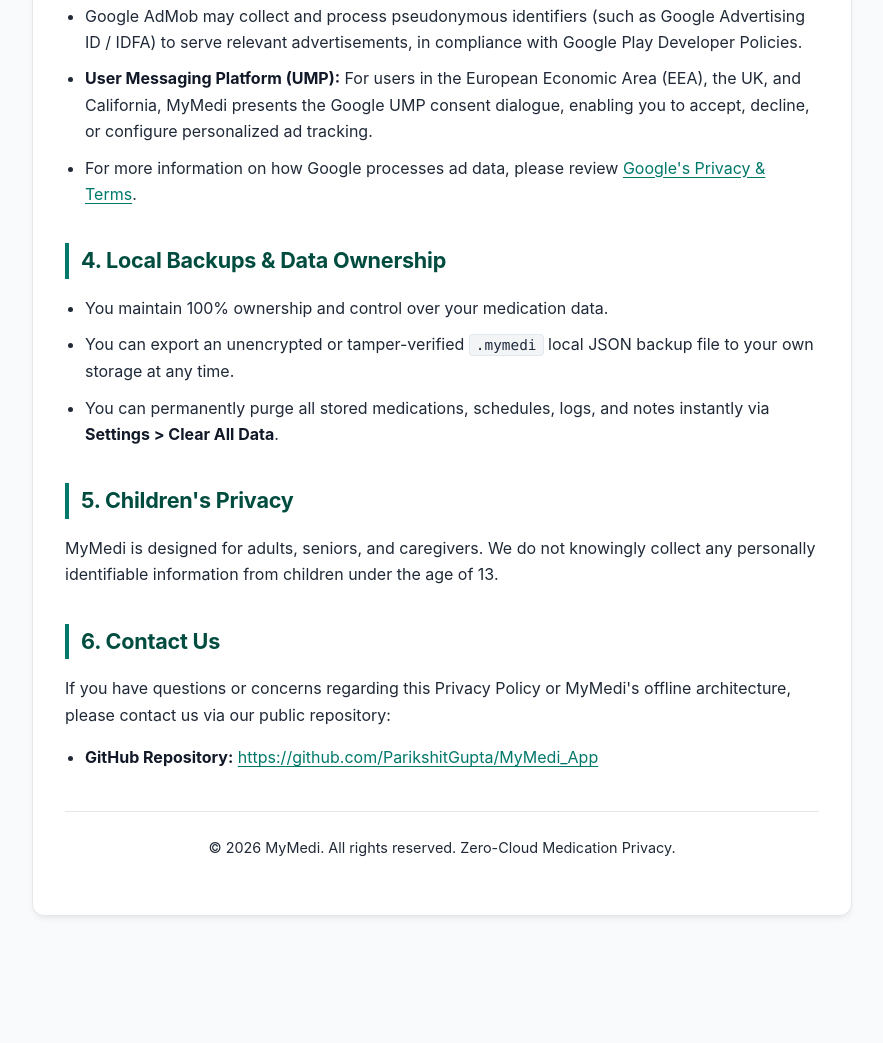
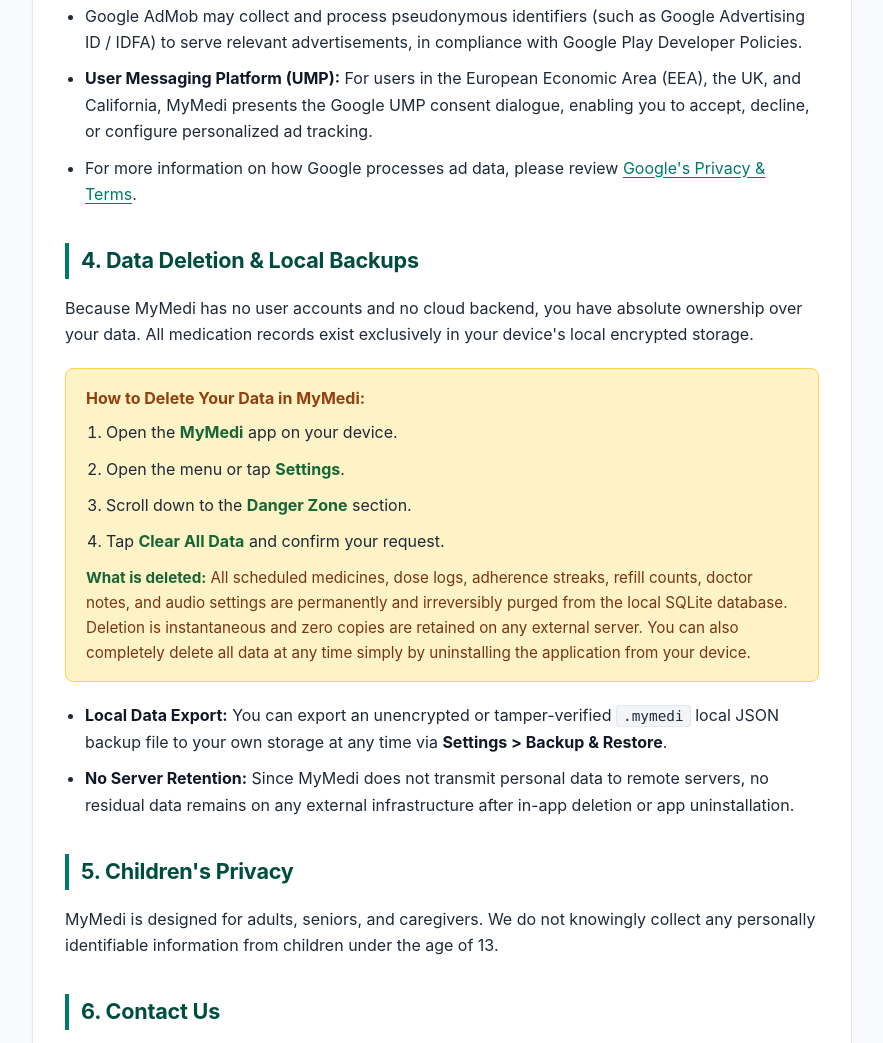
Before and after one commit to softwarestudio-tech/mymedi-privacy-policy, a plain HTML site: page index.html in a window 1280 px wide. Shown: the part 1669-2712 px from the top of the page, without its empty margins (198-1081 px from the left). Before the commit the page ends 2609 px from the top, so only its background shows below. Drawn offline with Linux system fonts and the light colour scheme.

Commit message:
Add explicit data deletion steps for Google Play Store compliance

```diff
--- a/index.html
+++ b/index.html
@@ -247,11 +247,25 @@
       <li>For more information on how Google processes ad data, please review <a href="https://policies.google.com/technologies/ads" target="_blank" rel="noopener noreferrer">Google's Privacy & Terms</a>.</li>
     </ul>
 
-    <h2>4. Local Backups & Data Ownership</h2>
+    <h2 id="data-deletion">4. Data Deletion & Local Backups</h2>
+    <p>Because MyMedi has no user accounts and no cloud backend, you have absolute ownership over your data. All medication records exist exclusively in your device's local encrypted storage.</p>
+
+    <div class="highlight-card" style="background-color: #FEF3C7; border-color: #FCD34D;">
+      <strong style="color: #92400E;">How to Delete Your Data in MyMedi:</strong>
+      <ol style="margin-top: 8px; margin-bottom: 8px; color: #78350F;">
+        <li>Open the <strong>MyMedi</strong> app on your device.</li>
+        <li>Open the menu or tap <strong>Settings</strong>.</li>
+        <li>Scroll down to the <strong>Danger Zone</strong> section.</li>
+        <li>Tap <strong>Clear All Data</strong> and confirm your request.</li>
+      </ol>
+      <p style="margin-bottom: 0; font-size: 0.95rem; color: #78350F;">
+        <strong>What is deleted:</strong> All scheduled medicines, dose logs, adherence streaks, refill counts, doctor notes, and audio settings are permanently and irreversibly purged from the local SQLite database. Deletion is instantaneous and zero copies are retained on any external server. You can also completely delete all data at any time simply by uninstalling the application from your device.
+      </p>
+    </div>
+
     <ul>
-      <li>You maintain 100% ownership and control over your medication data.</li>
-      <li>You can export an unencrypted or tamper-verified <code>.mymedi</code> local JSON backup file to your own storage at any time.</li>
-      <li>You can permanently purge all stored medications, schedules, logs, and notes instantly via <strong>Settings &gt; Clear All Data</strong>.</li>
+      <li><strong>Local Data Export:</strong> You can export an unencrypted or tamper-verified <code>.mymedi</code> local JSON backup file to your own storage at any time via <strong>Settings &gt; Backup &amp; Restore</strong>.</li>
+      <li><strong>No Server Retention:</strong> Since MyMedi does not transmit personal data to remote servers, no residual data remains on any external infrastructure after in-app deletion or app uninstallation.</li>
     </ul>
 
     <h2>5. Children's Privacy</h2>
```
Also changed, not shown: 1 other file.
